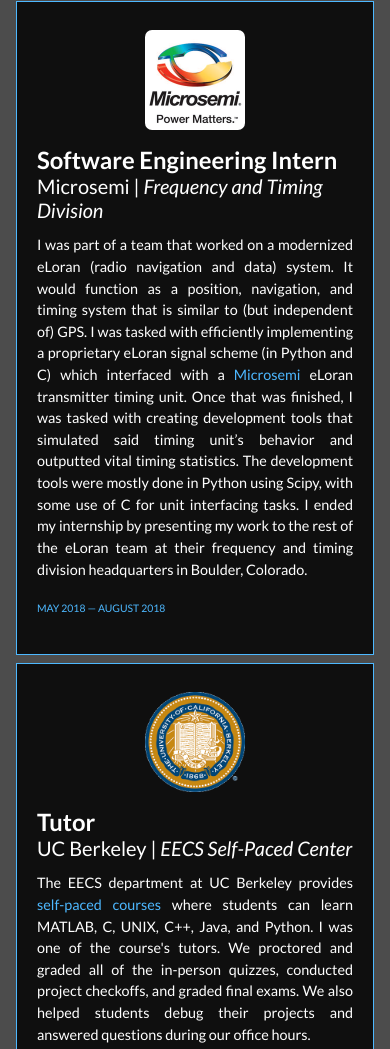
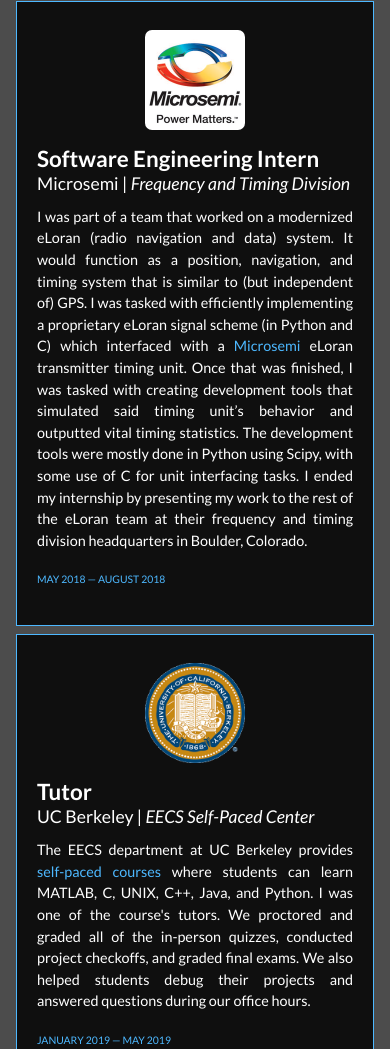
Before and after one commit to Daniel-VDM/Daniel-VDM.github.io, a plain HTML site: page index.html in a window 390 px wide. Shown: the part 2723-3772 px from the top of the page. Drawn offline with Linux system fonts and the light colour scheme.

Commit message:
styling update

```diff
--- a/style.css
+++ b/style.css
@@ -195,6 +195,9 @@ h3.heading{
   border-width: 1px;
   border-color: #4db8ff;
   border-radius: 0;
+}
+.exp h5{
+  font-size: 1.35rem;
 }
 .exp b{
   font-size: 2.1rem;
@@ -539,7 +542,10 @@ footer svg.svg-inline--fa:hover{
     max-width: 100px;
   }
   .exp b{
-    font-size: 1.49rem;
+    font-size: 1.4rem;
+  }
+  .exp h5{
+    font-size: 1.1rem;
   }
   .exp{
     background-color: rgba(0, 0, 0, 0.8);
```
